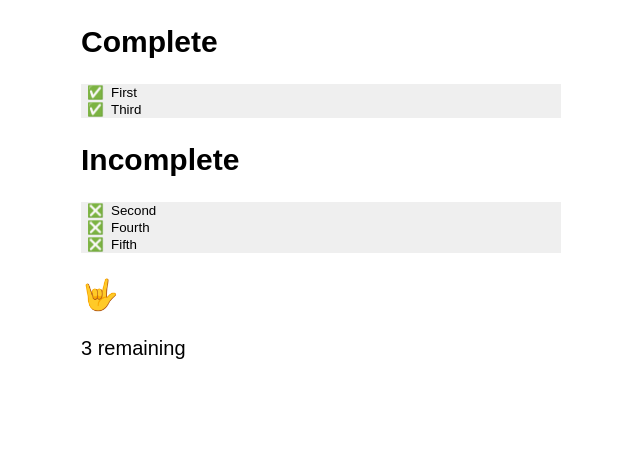
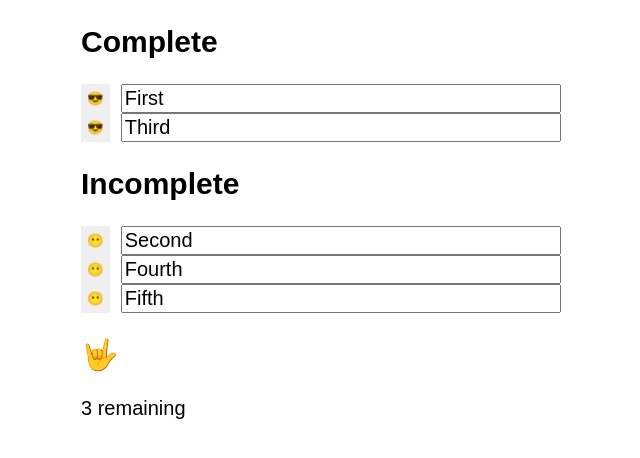
Before and after one commit to prfraser/react-emoji-dos, a React (Create React App) app: page / in a window 1280 px wide. Shown: the top 458 px of the page, without its empty margins (319-959 px from the left). Built offline with nearby package versions, Linux system fonts and the light colour scheme.

Commit message:
Solve challenge 3

```diff
--- a/src/App.css
+++ b/src/App.css
@@ -3,9 +3,12 @@
   margin: 1rem auto;
 }
 
+.todo-item {
+  display: flex;
+}
 .todo-item-button {
-  display: block;
-  width: 100%;
-  text-align: left;
   border: none;
 }
+.todo-item-description-field {
+  flex-grow: 1;
+}
--- a/src/App.js
+++ b/src/App.js
@@ -8,6 +8,11 @@ const toggleItemAtIndex = (items, indexToToggle) => {
   const item = items[indexToToggle]
   item.completed = !item.completed
   // items[indexToToggle] = { ...item, completed: !item.completed }
+  return items
+}
+const changeDescriptionOfItemAtIndex = (items, index, description) => {
+  const item = items[index]
+  item.description = description
   return items
 }
 
@@ -30,6 +35,14 @@ class App extends Component {
     })
   }
 
+  onChangeItemDescriptionAtIndex = (index, description) => {
+    this.setState((prevState) => {
+      let items = prevState.items
+      items = changeDescriptionOfItemAtIndex(items, index, description)
+      return { items }
+    })
+  }
+
   render() {
     const items = this.state.items
 
@@ -46,6 +59,7 @@ class App extends Component {
                 key={ index }
                 { ...item }
                 onToggle={ () => this.onToggleItemAtIndex(index) }
+                onChangeDescription={ (description) => this.onChangeItemDescriptionAtIndex(index, description) }
               />
             )
           })
@@ -61,6 +75,7 @@ class App extends Component {
                 key={ index }
                 { ...item }
                 onToggle={ () => this.onToggleItemAtIndex(index) }
+                onChangeDescription={ (description) => this.onChangeItemDescriptionAtIndex(index, description) }
               />
             )
           })
--- a/src/components/TodoItem.js
+++ b/src/components/TodoItem.js
@@ -3,13 +3,23 @@ import React from 'react'
 const TodoItem = ({
   description,
   completed,
-  onToggle
+  onToggle,
+  onChangeDescription
 }) => (
-  <button className='todo-item-button' onClick={ onToggle }>
-    { completed ? '✅' : '❎' }
+  <div className='todo-item'>
+    <button className='todo-item-button' onClick={ onToggle }>
+      { completed ? '😎' : '😶' }
+    </button>
     &nbsp;&nbsp;
-    { description }
-  </button>
+    <input
+      className='todo-item-description-field'
+      type='text'
+      value={ description }
+      onChange={ (event) => {
+        onChangeDescription(event.target.value)
+      } }
+    />
+  </div>
 )
 
 export default TodoItem
```
